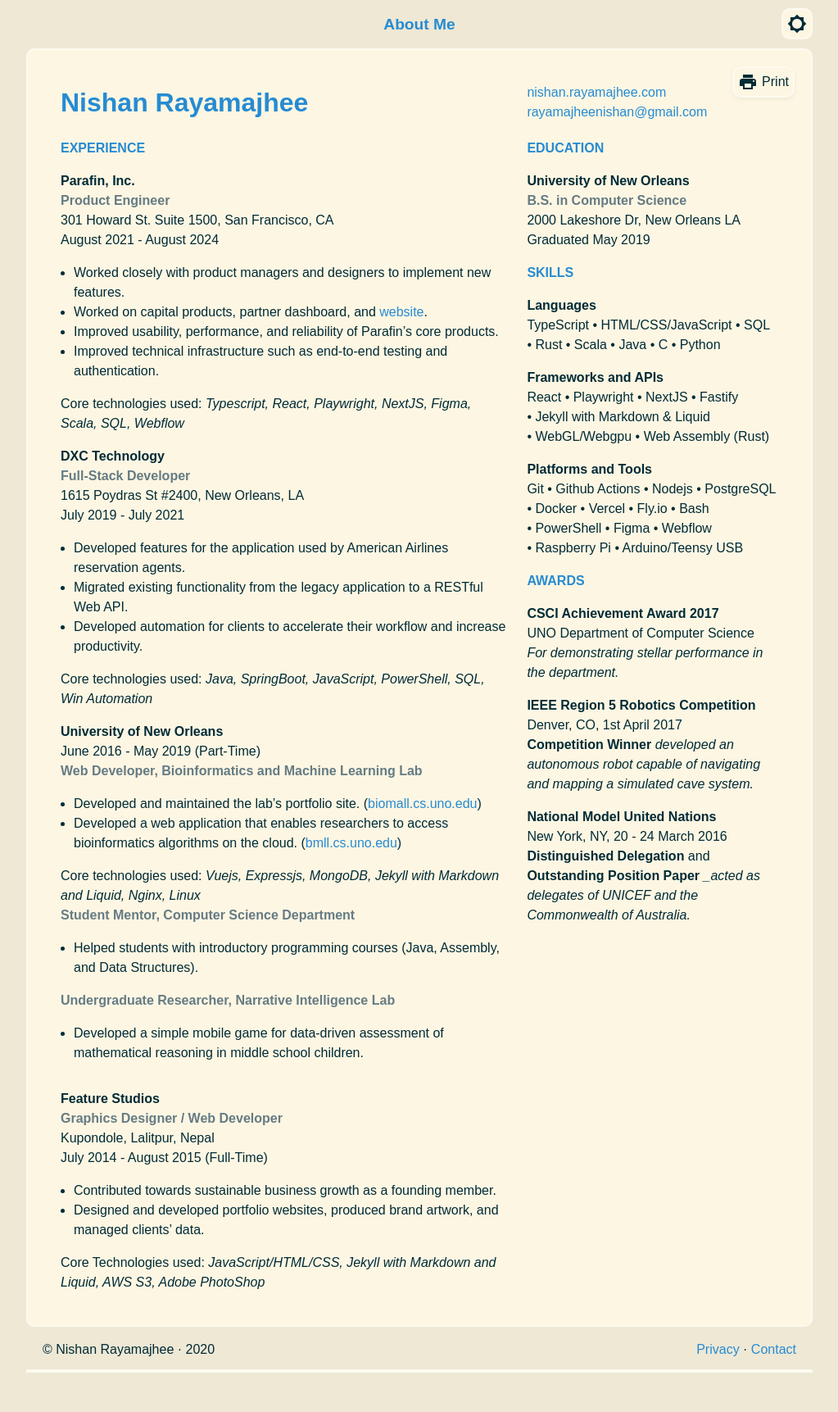
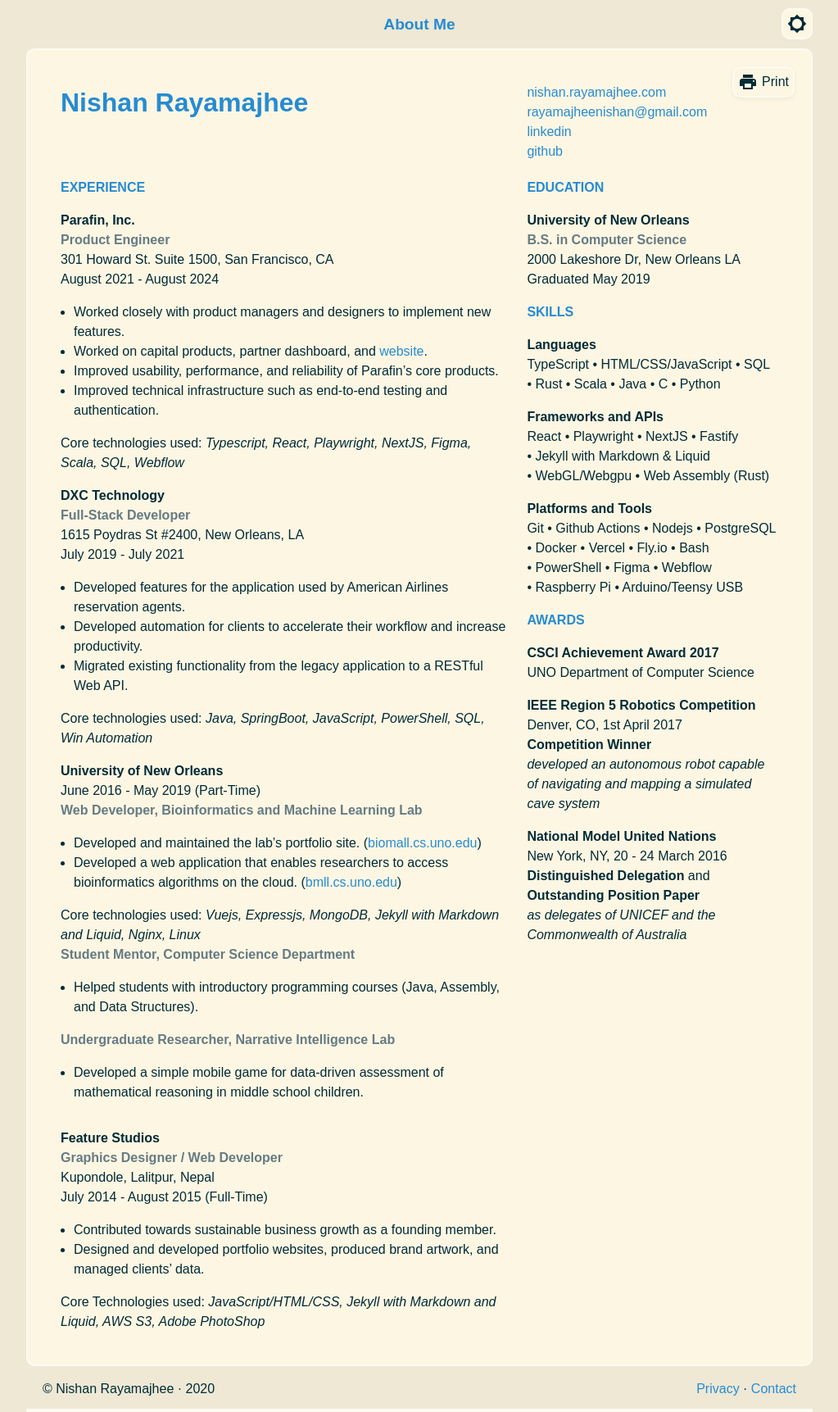
Before and after one commit to nrayamajhee/nrayamajhee.github.io, a Jekyll site: the page built from pages/resume.md, in a window 1280 px wide. Shown: the whole page at 82% size, without its empty margins (128-1151 px from the left). Built offline with Jekyll 4.4.1, drawn with Linux system fonts in a browser that asks for light colours; comment, search, counter and statistics services are not loaded; before the commit the page ends 1675 px from its top, so only the background shows below that.

Commit message:
Update resume.md

```diff
--- a/pages/resume.md
+++ b/pages/resume.md
@@ -8,6 +8,8 @@
 
 [nishan.rayamajhee.com](https://nishan.rayamajhee.com)
 <rayamajheenishan@gmail.com>
+[linkedin](https://linkedin.com/in/nrayamajhee/)
+[github](https://github.com/nrayamajhee/)
 
 ## Experience
 
@@ -31,8 +33,8 @@
 July 2019 - July 2021
 
 - Developed features for the application used by American Airlines reservation agents.
+- Developed automation for clients to accelerate their workflow and increase productivity.
 - Migrated existing functionality from the legacy application to a RESTful Web API.
-- Developed automation for clients to accelerate their workflow and increase productivity.
 
 Core technologies used: _Java, SpringBoot, JavaScript, PowerShell, SQL, Win Automation_
 
@@ -119,18 +121,16 @@
 
 UNO Department of Computer Science
 
-_For demonstrating stellar performance in the department._
-
 ### IEEE Region 5 Robotics Competition
 
 Denver, CO, 1st April 2017
 
 __Competition Winner__
-_developed an autonomous robot capable of navigating and mapping a simulated cave system._
+_developed an autonomous robot capable of navigating and mapping a simulated cave system_
 
 ### National Model United Nations
 
 New York, NY, 20 - 24 March 2016
 
 __Distinguished Delegation__ and __Outstanding Position Paper__
-__acted as delegates of UNICEF and the Commonwealth of Australia._
+_as delegates of UNICEF and the Commonwealth of Australia_
```
